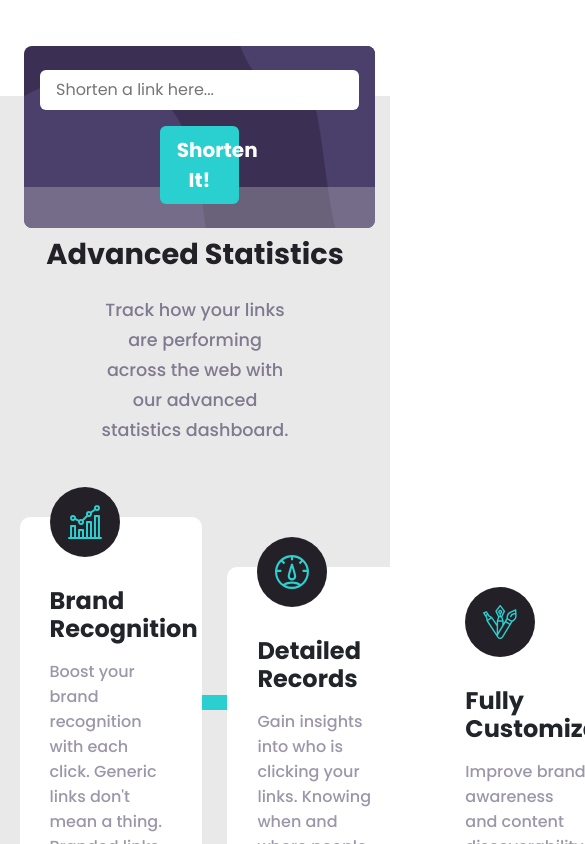
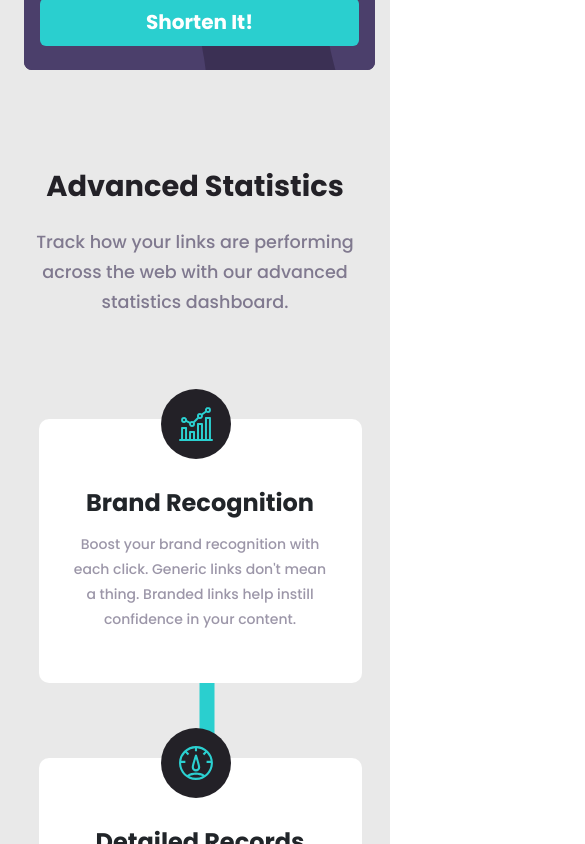
Before and after one commit to Ezekiel-web-dev-17/url-shortener-2, a React (Vite) app: page / in a window 390 px wide. Shown: the part 960-1804 px from the top of the page, 585 px wide, since content can reach past the window. Built offline with nearby package versions, Linux system fonts and the light colour scheme.

Commit message:
Complete responsiveness

```diff
--- a/components/History.jsx
+++ b/components/History.jsx
@@ -27,11 +27,15 @@ const History = ({ his }) => {
   }
   return (
     <div className="shortened-url bg-white w-100 py-3 rounded-3 text-start gap-0">
-      <p className="px-4 fs-6 fw-bolder mb-sm-0">{his.original.slice(0, 85)}</p>
+      <p className="px-4 fs-6 fw-bolder mb-sm-0">
+        {window.innerWidth < 1208 && his.original.length > 28
+          ? `${his.original.slice(0, 28)}...`
+          : his.original.slice(0, 85)}
+      </p>
       <div
-        className="px-4 pt-2  pt-sm-0 fs-6 fw-bolder d-sm-flex flex-sm-row gap-sm-5 align-items-sm-center"
+        className="px-4 pt-2  pt-sm-0 fs-6 fw-bolder d-sm-flex flex-sm-row gap-sm-1 gap-lg-5 align-items-sm-center"
         style={{
-          borderTop: `${window.innerWidth < 376 ? "1px solid #aaa" : "0"}`,
+          borderTop: `${window.innerWidth < 576 ? "1px solid #aaa" : "0"}`,
         }}
       >
         <a href={`${his.short}`} target="_blank">
--- a/components/footer/Footer.css
+++ b/components/footer/Footer.css
@@ -1,7 +1,8 @@
 footer {
   display: flex;
   justify-content: space-between;
-  padding-inline: 160px;
+  place-content: center;
+  gap: 5%;
   background: var(--Very-Dark-Violet);
 }
 
--- a/components/footer/Footer.jsx
+++ b/components/footer/Footer.jsx
@@ -7,7 +7,7 @@ const Footer = () => {
       className=" align-items-center align-items-sm-start"
       style={{ maxWidth: `${window.innerWidth}px`, width: "100%" }}
     >
-      <img className="mb-5" src={whiteLogo} alt="" />
+      <img className="mb-5 me-lg-5 pe-lg-5" src={whiteLogo} alt="" />
 
       <ul className="opacity-50" aria-disabled="true">
         <li>Features</li>
--- a/components/navbar/Navbar.jsx
+++ b/components/navbar/Navbar.jsx
@@ -27,7 +27,7 @@ const Navbar = () => {
       <nav className="navbar d-flex justify-content-between align-items-center mx-sm-5">
         <img src={logo} height="35px" alt="logo" />
 
-        {window.innerWidth < 376 ? (
+        {window.innerWidth < 441 ? (
           <>
             <div
               className="nav-links flex-column justify-content-between align-items-center text-white fw-bold position-absolute rounded-3 fs-4 pb-4 pt-5 gap-3 px-4"
@@ -39,7 +39,7 @@ const Navbar = () => {
                 right: "8%",
               }}
             >
-              <ul className="d-flex flex-column text-center list-unstyled gap-4 fs-5">
+              <ul className="d-flex flex-column text-center list-unstyled gap-lg-4 gap-4 gap-sm-1 fs-5">
                 <li className="fw-bold opacity-50">Features</li>
                 <li className="fw-bold opacity-50">Pricing</li>
                 <li className="fw-bold opacity-50">Resources</li>
@@ -94,8 +94,12 @@ const Navbar = () => {
             </svg>
           </>
         ) : (
-          <div className="links d-flex justify-content-between align-items-center gap-5">
-            <ul className="link-all d-flex list-unstyled gap-5 mb-0">
+          <div
+            className={`${
+              window.innerWidth < 850 ? "" : "links"
+            } d-flex justify-content-between align-items-center gap-5`}
+          >
+            <ul className="link-all d-flex list-unstyled gap-5 gap-sm-3 gap-lg-5 mb-0">
               <li className=" opacity-50">Features</li>
               <li className=" opacity-50">Pricing</li>
               <li className=" opacity-50">Resources</li>
--- a/components/shorten/Shorten.jsx
+++ b/components/shorten/Shorten.jsx
@@ -35,16 +35,6 @@ const Shorten = () => {
           const data = res.data;
           saveUrls(data);
         });
-
-      // await axios
-      //   .post("https://cleanuri.com/api/v1/shorten", {
-      //     url: `${longUrl.startsWith("www.") ? `https://${longUrl}` : longUrl}`,
-      //   })
-      //   .then((res) => {
-      //     const data = res.data;
-      //     saveUrls(data);
-      //   });
-
       setLongUrl("");
       setBtnContent("Shorten It!");
     } catch (error) {
@@ -106,11 +96,12 @@ const Shorten = () => {
         <button
           type="submit"
           id="shorten-btn"
-          className="btn text-white py-2 px-3 rounded-2 fw-bolder fs-5"
+          className="shorten-btn btn text-white py-2 px-3 rounded-2 fw-bolder fs-5"
           style={{
             backgroundColor: "var(--Cyan)",
             fontFamily: "Poppins, sans-serif",
-            width: `${window.innerWidth <= 376 ? "100%" : "25%"}`,
+            width: `${window.innerWidth <= 451 ? "100%" : "25%"}`,
+            textWrap: "nowrap",
           }}
         >
           {btnContent}
--- a/components/uses/Uses.jsx
+++ b/components/uses/Uses.jsx
@@ -5,8 +5,8 @@ import fullyCustomizable from "../../src/assets/images/icon-fully-customizable.s
 
 const Uses = () => {
   return (
-    <div className="uses mt-sm-5 pt-sm-3">
-      <div className=" ms-sm-5">
+    <div className="uses mt-sm-0 mt-lg-5 pt-sm-0 pt-lg-3">
+      <div className=" ms-sm-3 ms-lg-5">
         <img src={brand} alt="brand-recognition icon" />
         <h3>Brand Recognition</h3>
         <p>
--- a/src/App.css
+++ b/src/App.css
@@ -159,62 +159,6 @@ footer {
 .cancel:hover {
   background: #4e4d4d;
 }
-
-@media (min-width: 376px) {
-  .hero {
-    margin-inline-start: 1.5rem;
-  }
-
-  h1 {
-    font-size: 3.6rem;
-    font-weight: 700;
-    color: var(--Very-Dark-Blue);
-    line-height: 4.5rem;
-    width: 100%;
-    font-family: poppins, sans-serif;
-  }
-  .hero-text {
-    min-width: 50%;
-  }
-
-  img[alt^="illustration-working svg"] {
-    width: 120%;
-  }
-
-  .short-bg-mobile {
-    display: none;
-  }
-
-  .short-bg-desktop {
-    display: block;
-    position: absolute;
-    top: 0px;
-    right: 0;
-    width: 100%;
-    height: 100%;
-  }
-
-  .uses div {
-    width: 28%;
-  }
-
-  .rule {
-    margin-inline: 4rem;
-  }
-
-  .track {
-    max-width: 60%;
-  }
-
-  .boost-sect {
-    background-image: url("./assets/images/bg-boost-desktop.svg");
-  }
-
-  footer li {
-    text-align: start;
-  }
-}
-
 @media (max-width: 375px) {
   .building {
     text-align: center;
@@ -271,10 +215,6 @@ footer {
     margin-top: 600px;
     margin-left: -200px;
   }
-  /*
-  .rule {
-    margin-inline: -13.5rem;
-  } */
 
   .uses {
     flex-direction: column;
@@ -330,3 +270,183 @@ footer {
     margin-bottom: 50px;
   }
 }
+
+@media (min-width: 376px) and (max-width: 575px) {
+  body {
+    overflow-x: hidden;
+  }
+
+  .hero {
+    margin-inline-start: 1.5rem;
+  }
+
+  h1 {
+    font-size: 3.6rem;
+    font-weight: 700;
+    color: var(--Very-Dark-Blue);
+    line-height: 4.5rem;
+    width: 100%;
+    font-family: poppins, sans-serif;
+  }
+
+  .hero-text {
+    min-width: 50%;
+  }
+
+  img[alt^="illustration-working svg"] {
+    width: 120%;
+  }
+
+  .short-bg-mobile {
+    display: none;
+  }
+
+  .short-bg {
+    top: -80px;
+  }
+
+  .short-bg-desktop {
+    display: block;
+    position: absolute;
+    top: 0px;
+    right: 0;
+    width: 100%;
+    height: 100%;
+  }
+
+  .shortened-url {
+    border-top: 1px solid var(--Grayish-Violet);
+    padding-top: 10px;
+    display: flex;
+    flex-direction: column;
+    justify-content: space-between;
+    gap: 15px;
+    min-width: 100%;
+  }
+
+  .shortened-url button {
+    width: 100%;
+  }
+  .original-url {
+    min-width: 100%;
+    font-weight: 500;
+  }
+
+  .uses div {
+    min-width: 85%;
+  }
+
+  .uses h3 {
+    text-align: center;
+  }
+
+  .track {
+    max-width: 100%;
+  }
+
+  .boost-sect {
+    background-image: url("./assets/images/bg-boost-desktop.svg");
+  }
+
+  .track {
+    min-width: 100%;
+  }
+
+  .advanced {
+    padding-top: 80px;
+    padding-inline: 10px;
+    padding-bottom: 400px;
+  }
+
+  hr {
+    transform: rotate(90deg);
+    width: 750px;
+    margin-top: 600px;
+    margin-left: -178px;
+  }
+
+  .uses {
+    flex-direction: column;
+    justify-content: space-between;
+    align-items: center;
+  }
+
+  .uses div {
+    width: 28%;
+  }
+
+  .uses img {
+    left: 38%;
+  }
+
+  .uses p {
+    font-size: 14px;
+    text-align: center;
+  }
+
+  footer {
+    padding: 100px;
+    height: fit-content;
+    flex-direction: column;
+    gap: 30px;
+  }
+
+  svg[width^="121"] {
+    margin-bottom: 50px;
+  }
+}
+
+@media (min-width: 576px) {
+  .hero {
+    margin-inline-start: 1.5rem;
+  }
+
+  h1 {
+    font-size: 3.6rem;
+    font-weight: 700;
+    color: var(--Very-Dark-Blue);
+    line-height: 4.5rem;
+    width: 100%;
+    font-family: poppins, sans-serif;
+  }
+  .hero-text {
+    min-width: 50%;
+  }
+
+  img[alt^="illustration-working svg"] {
+    width: 120%;
+  }
+
+  .short-bg-mobile {
+    display: none;
+  }
+
+  .short-bg-desktop {
+    display: block;
+    position: absolute;
+    top: 0px;
+    right: 0;
+    width: 100%;
+    height: 100%;
+  }
+
+  .uses div {
+    width: 28%;
+  }
+
+  .uses h3 {
+    text-align: start;
+  }
+
+  hr {
+    margin-inline: 4rem;
+  }
+
+  .track {
+    max-width: 60%;
+  }
+
+  .boost-sect {
+    background-image: url("./assets/images/bg-boost-desktop.svg");
+  }
+}
```
